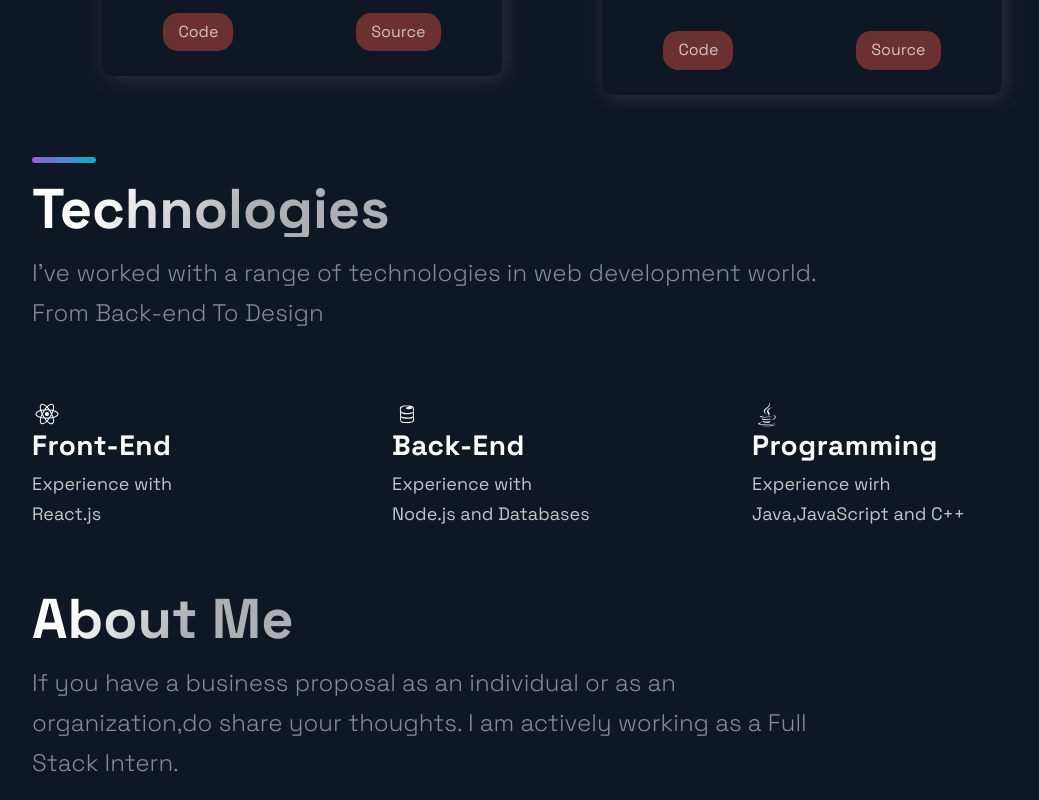
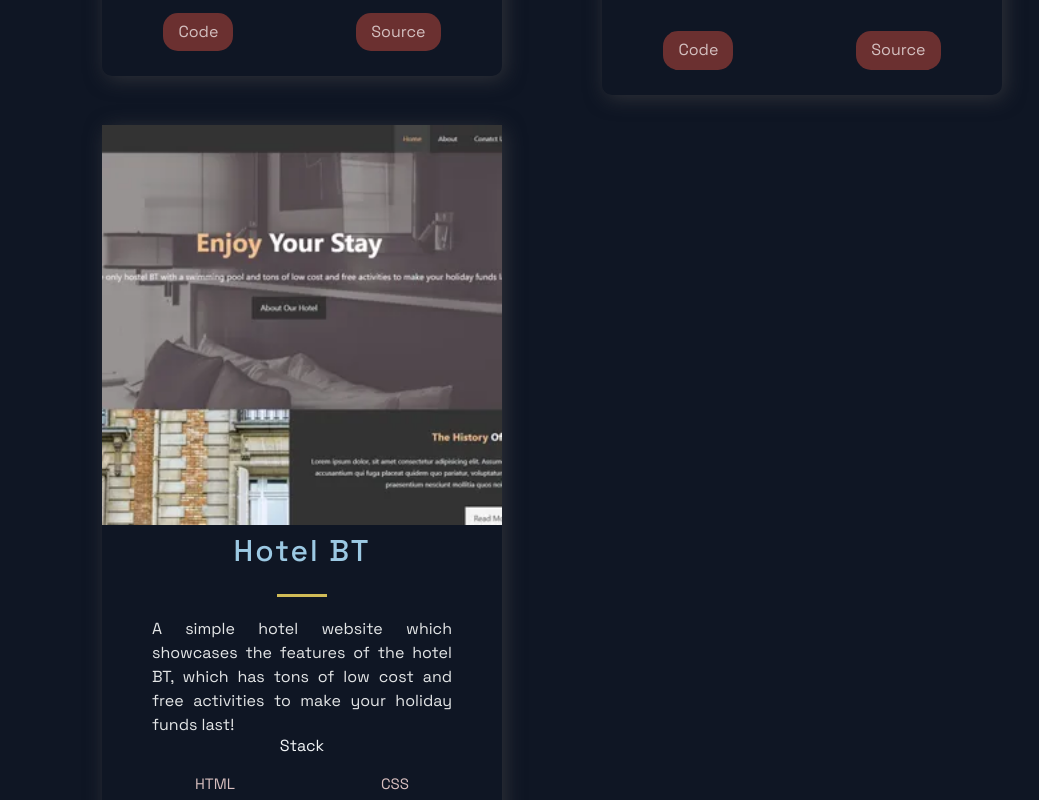
Before and after one commit to mub4shir/portfolio_website, a Next.js app: page / in a window 1280 px wide. Shown: the part 1540-2340 px from the top of the page, without its empty margins (88-1127 px from the left). Built offline with nearby package versions, Linux system fonts and the light colour scheme.

Commit message:
project 3 added to object

```diff
--- a/src/constants/constants.js
+++ b/src/constants/constants.js
@@ -19,16 +19,16 @@ export const projects = [
     visit: 'https://github.com/mub4shir/portfolio_website',
     id: 1,
   },
-  // {
-  //   title: 'WebRTC App',
-  //   description:
-  //     "This is a code repository for the corresponding YouTube video. In this tutorial, we're going to build and deploy a React Video Chat Application using WebRTC.",
-  //   image: '/images/3.jpg',
-  //   tags: ['React', 'WebRTC'],
-  //   source: 'https://google.com',
-  //   visit: 'https://google.com',
-  //   id: 2,
-  // },
+  {
+    title: 'Hotel BT',
+    description:
+      'A simple hotel website which showcases the features of the hotel BT, which has tons of low cost and free activities to make your holiday funds last!',
+    image: '/images/3.webp',
+    tags: ['HTML', 'CSS'],
+    source: 'https://github.com/mub4shir/HBT',
+    visit: 'https://github.com/mub4shir/HBT',
+    id: 2,
+  },
   // {
   //   title: 'Unichat',
   //   description:
```
Also changed, not shown: src/themes/default.js (+12 -9 lines), public/images/3.webp (added).
